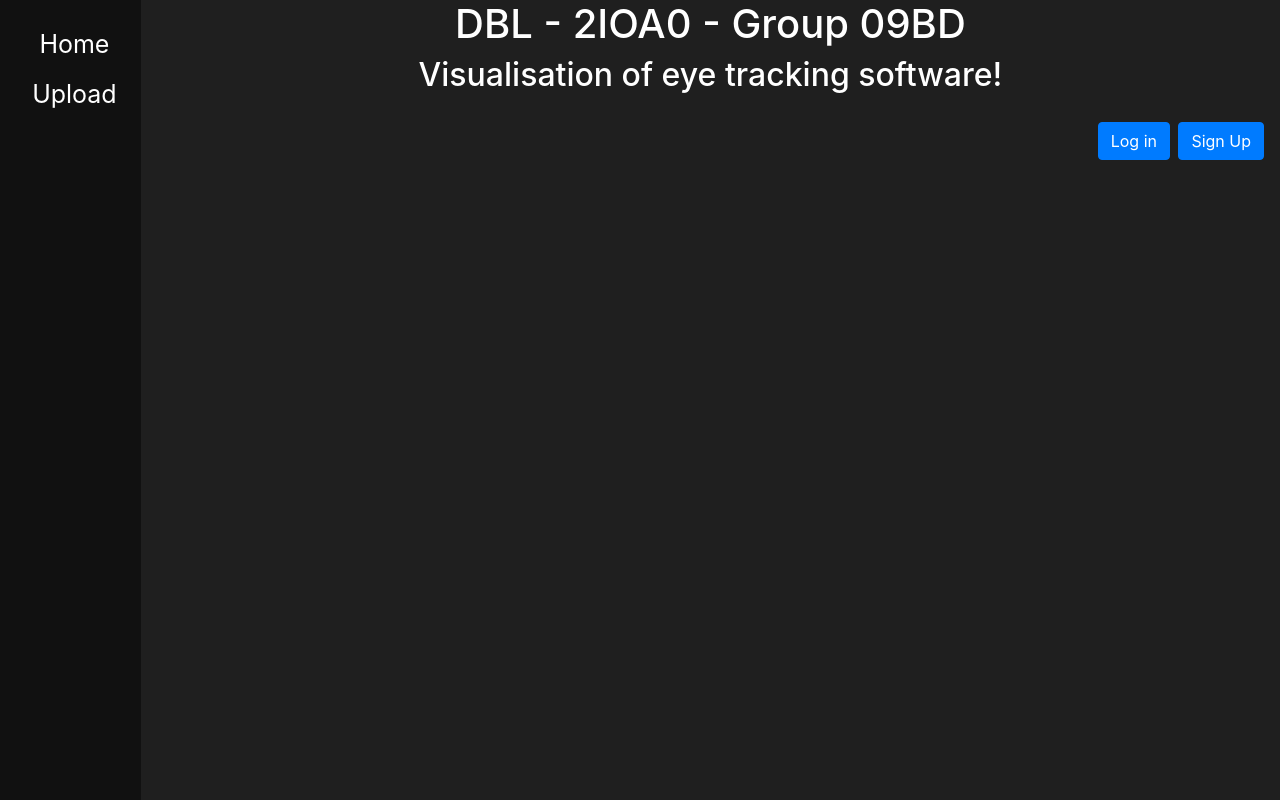
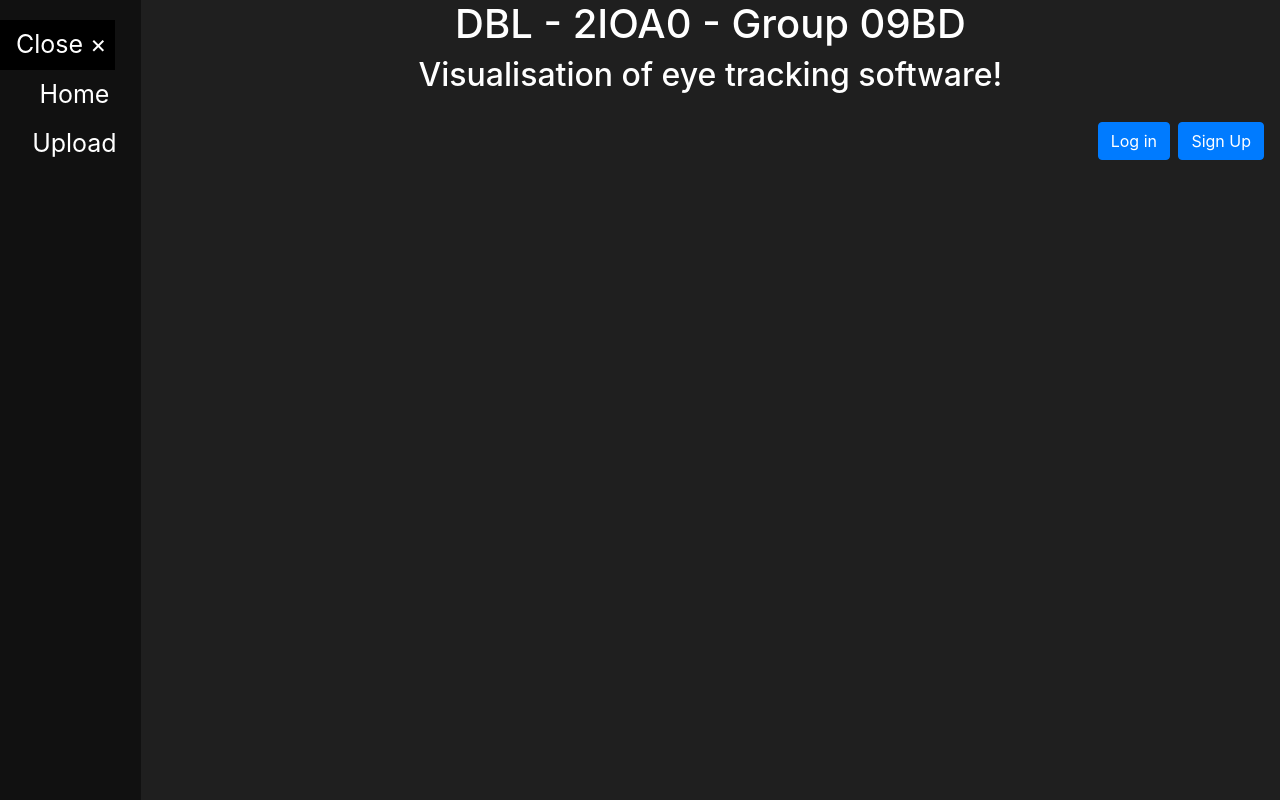
Before and after one commit to Marti2203/DBL_HTI, a Flask app: template templates/index.html in a window 1280 px wide. Run offline with Flask 2, Linux system fonts and the light colour scheme; the template is opened without the code that fills it, so the values that code supplies are empty; some libraries are stand-ins or nearby versions.

Commit message:
make sidebar hideable

```diff
--- a/static/css/main.css
+++ b/static/css/main.css
@@ -89,3 +89,23 @@ div.tooltip {
     pointer-events: none;
     color: black;
 }
+
+.openbutton{
+    position: absolute;
+    left: 0px;
+    top: 0px;
+    font-size: 30px;
+    background-color: #1f1f1f;
+    color: white;
+    border: none;
+}
+
+.closebutton{
+    padding: 6px 8px 6px 16px;
+    text-decoration: none;
+    font-size: 25px;
+    color: white;
+    display: block;
+    background-color: black;
+    border: none;
+}
--- a/templates/base.html
+++ b/templates/base.html
@@ -22,7 +22,8 @@
         {% block header %}{% endblock %}
     </header>
     <div id="app">
-        <div class="navigator">
+        <div class="navigator" id="sidebar">
+            <button onclick="sidebarclose()" class="closebutton">Close &times;</button>
             <router-link class="router-link" to="/home">Home</router-link>
             <router-link class="router-link" to="/upload">Upload</router-link>
             {% for visualization in visualizations %}
@@ -35,6 +36,20 @@
         <router-view></router-view>
     </div>
 
+    <div class="navclosed">
+        <button class="openbutton" onclick="sidebaropen()">☰</button>
+    </div>
+
+    <script>
+        function sidebaropen() {
+          document.getElementById("sidebar").style.display = "block";
+        }
+
+        function sidebarclose() {
+          document.getElementById("sidebar").style.display = "none";
+        }
+        </script>
+
     <footer>
         {% block footer %}{% endblock %}
     </footer>
```
